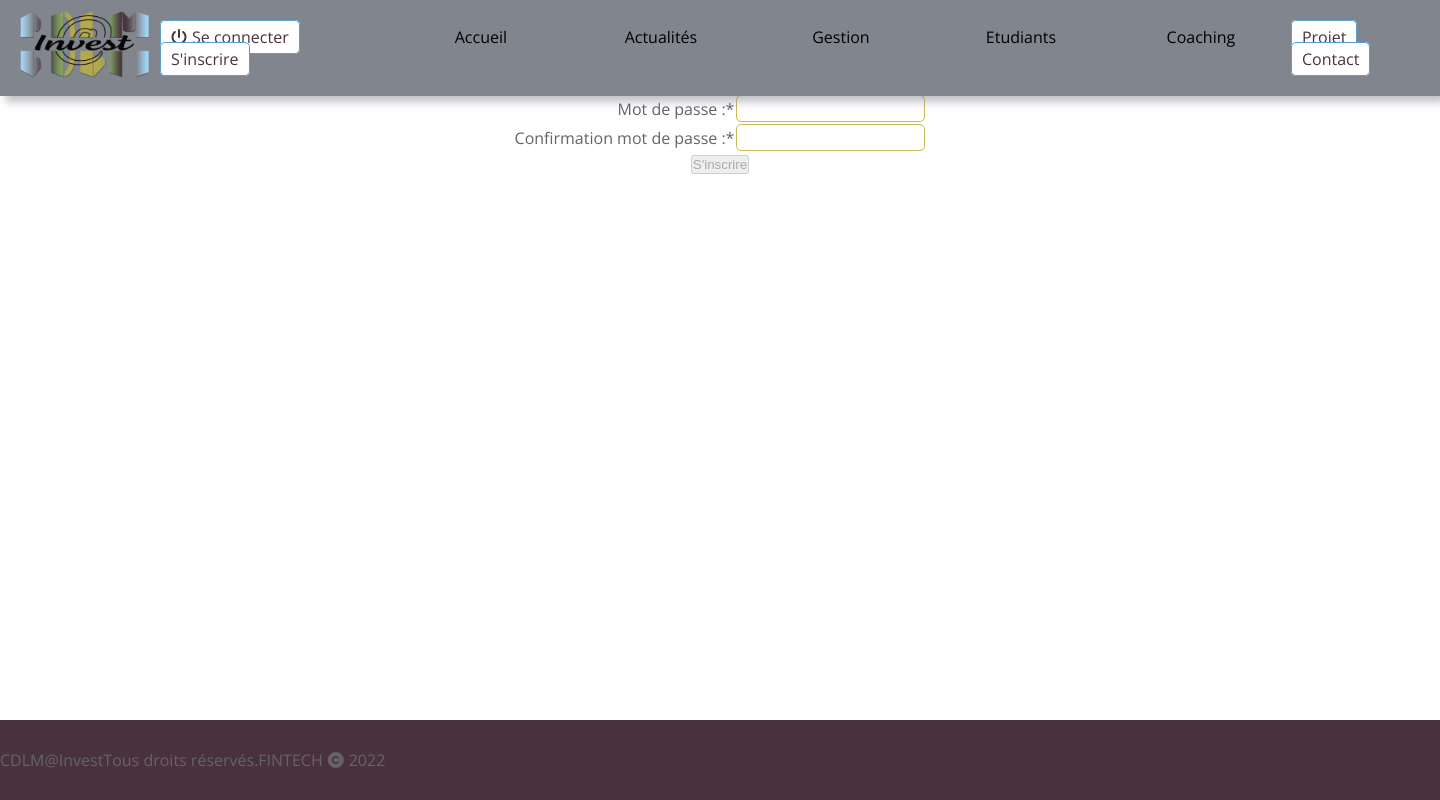
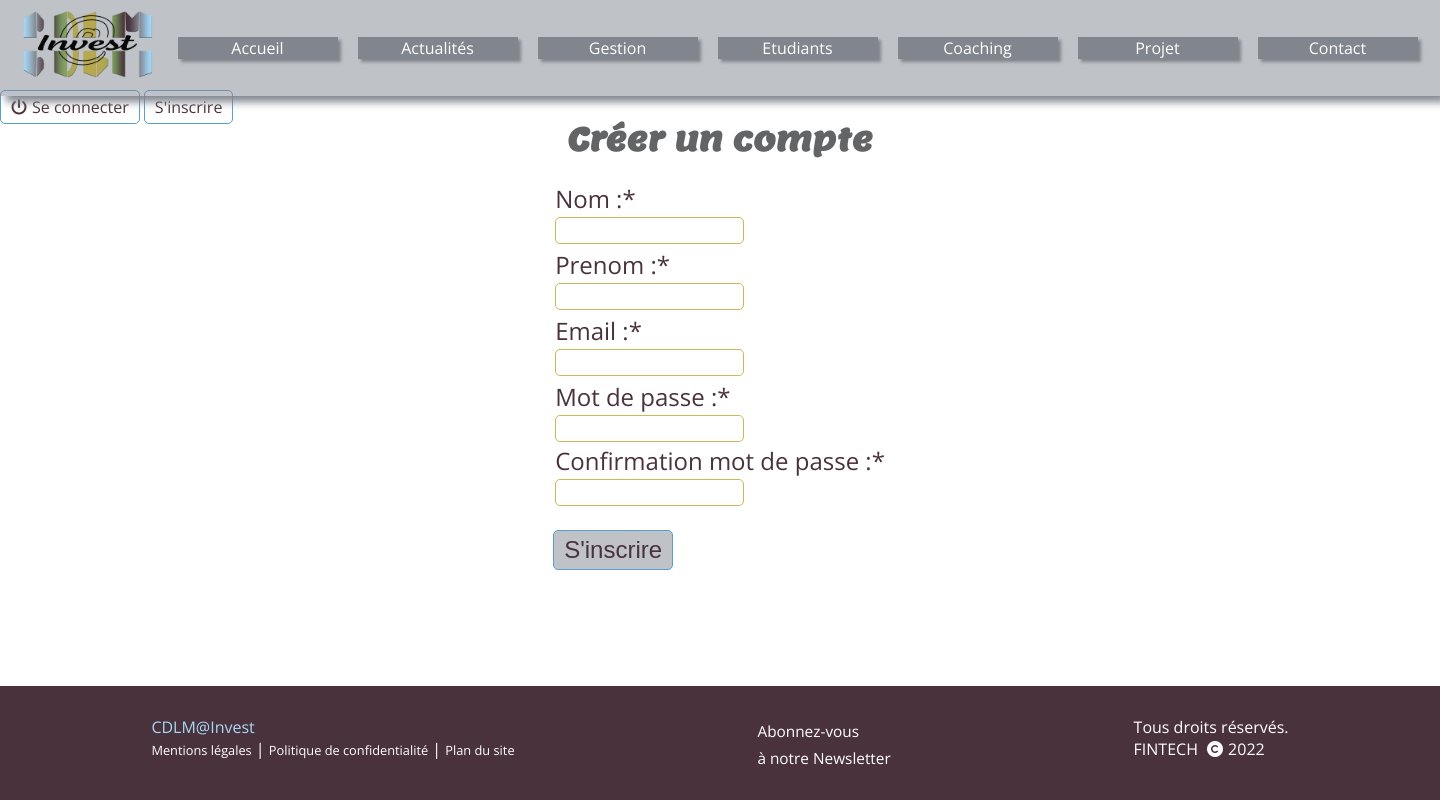
Before and after one commit to LaurentCoding/cdlm-invest, a PHP site: page /index.php?page=inscription in a window 1440 px wide. Run offline with PHP 8.4, Linux system fonts and the light colour scheme; some libraries are stand-ins or nearby versions.

Commit message:
mise en place du footer

```diff
--- a/public/css/default.css
+++ b/public/css/default.css
@@ -350,20 +350,24 @@ h1 {
 }
 
 header {
-  position: fixed;
   top: 0;
   left: 0;
   width: 100%;
   height: 6rem;
-  background-color: #80858e;
+  background-color: rgba(128, 133, 142, 0.5);
   padding: 10px;
-  -webkit-box-shadow: 6px 6px 8px rgba(128, 133, 142, 0.5);
-          box-shadow: 6px 6px 8px rgba(128, 133, 142, 0.5);
+  -webkit-box-shadow: 6px 6px 8px #80858e;
+          box-shadow: 6px 6px 8px #80858e;
   z-index: 10;
 }
 
-.menu {
-  /* On centre le texte dans la colonne */
+.home {
+  display: -webkit-box;
+  display: -ms-flexbox;
+  display: flex;
+  -webkit-box-align: center;
+      -ms-flex-align: center;
+          align-items: center;
 }
 
 .menu_accordeon {
@@ -382,20 +386,20 @@ header {
   -webkit-box-direction: normal;
       -ms-flex-direction: column;
           flex-direction: column;
-  padding: 0;
-  margin: 0;
   text-align: center;
 }
 
-.menu_accordeon ul li {
+.menu_accordeon li {
   background-color: #80858e;
-  border-radius: 6px;
-  margin-bottom: 2px;
-  -webkit-box-shadow: 3px 3px 3px rgba(128, 133, 142, 0.5);
-          box-shadow: 3px 3px 3px rgba(128, 133, 142, 0.5);
+  -webkit-box-shadow: 3px 3px 3px #80858e;
+          box-shadow: 3px 3px 3px #80858e;
 }
 
-.menu_accordeon ul li {
+.menu_accordeon li a {
+  color: white;
+}
+
+.menu_accordeon li li {
   max-height: 0;
   overflow: hidden;
   -webkit-transition: all .5s;
@@ -411,7 +415,7 @@ header {
 }
 
 .menu_accordeon li:hover {
-  background: rgba(128, 133, 142, 0.5);
+  background-color: rgba(128, 133, 142, 0.5);
 }
 
 .menu_accordeon li:hover li a {
@@ -419,7 +423,7 @@ header {
 }
 
 .menu-accordeon li li:hover {
-  background: #80858e;
+  background-color: rgba(128, 133, 142, 0.5);
 }
 
 .menu_accordeon ul li:last-child {
@@ -491,7 +495,7 @@ header {
     margin-top: 130px;
   }
   .connexion_titre_form {
-    font-size: 2rem;
+    font-size: 1.2rem;
   }
   .connexion_titre .btn {
     padding: 0 20px;
@@ -499,8 +503,21 @@ header {
 }
 
 footer {
-  height: 80px;
   background-color: #4a323c;
+  color: white;
+}
+
+footer a {
+  color: white;
+  font-size: 0.8em;
+}
+
+footer .newsletter {
+  font-size: 1.2em;
+}
+
+.footer_logo {
+  color: #a6d9f7;
 }
 
 .separator_primary {
--- a/public/css/form/_connexion.sass
+++ b/public/css/form/_connexion.sass
@@ -5,7 +5,7 @@
         margin-top: 130px
 
         &_form
-          font-size: 2rem
+          font-size: 1.2rem
 
 
     .connexion_titre .btn
--- a/public/css/import/_footer.sass
+++ b/public/css/import/_footer.sass
@@ -1,3 +1,12 @@
 footer
-  height: 80px
   background-color: $color_marron
+  color: $color_white
+
+  a
+    color: $color_white
+    font-size: 0.8em
+  .newsletter
+    font-size: 1.2em
+
+.footer_logo
+    color: $color_blue
--- a/public/css/import/_sidebar.sass
+++ b/public/css/import/_sidebar.sass
@@ -1,20 +1,22 @@
 
 
 header
-  position: fixed
+
   top: 0
   left: 0
   width: 100%
   height: 6rem
-  background-color: $color_grisf
+  background-color: $color_grisc
   padding: 10px
-  box-shadow: 6px 6px 8px $color_grisc
+  box-shadow: 6px 6px 8px $color_grisf
   z-index: 10
 
+.home
+  display: flex
+  align-items: center
 
 .menu
 
-  /* On centre le texte dans la colonne */
   &_accordeon
     padding: 0
     margin: 0
@@ -24,14 +26,13 @@ header
     ul
       display: flex
       flex-direction: column
-      padding: 0
-      margin: 0
       text-align: center
-      li
-        background-color: $color_grisf
-        border-radius: 6px
-        margin-bottom: 2px
-        box-shadow: 3px 3px 3px $color_grisc
+    li
+      background-color: $color_grisf
+
+      box-shadow: 3px 3px 3px $color_grisf
+      a
+        color: $color_white
 
       li
         max-height: 0
@@ -53,7 +54,7 @@ header
 .menu
   &_accordeon
     li:hover
-      background: $color_grisc
+      background-color: $color_grisc
 
 .menu
   &_accordeon
@@ -66,7 +67,7 @@ header
   &-accordeon
     li
       li:hover
-        background: $color_grisf
+        background-color: $color_grisc
 
 .menu
   &_accordeon
--- a/views/commun/footer.php
+++ b/views/commun/footer.php
@@ -1,8 +1,17 @@
-<footer class="d_flex  footer">
-    <div class="d_flex justify_content_center align_items_center">
-        <p>CDLM@Invest</p>
+<footer class=" footer">
+    <div class="d_flex justify_content_around  p_30">
+        <div>
+        <p class="footer_logo">CDLM@Invest</p>
+        <a  href="#">Mentions légales</a> | <a href="#">Politique de confidentialité</a> | <a href="#">Plan du site</a>
+        </div>
+        <div class="newsletter">
+            <a href="#">Abonnez-vous <br/>à notre Newsletter</a>
+        </div>
+        <div >
         <p>Tous droits réservés.</p>
         <span class="mr_5">FINTECH</span> <i class="fa-solid fa-copyright mr_5"></i><span>2022</span>
+        </div>
+
     </div>
 </footer>
 
--- a/views/commun/header.php
+++ b/views/commun/header.php
@@ -3,16 +3,11 @@
     <div>
         <a class="home_logo" href="<?= URL ?>accueil"><img src="<?= URL ?>public/img/cdlm.png" alt="logo" id="header_logo" class="header_logo"></a>
     </div>
-    <?php if (!is_connected()) : ?>
 
-        <div class="connection" id="connection">
-            <a href="<?= URL ?>connexion" class="btn btn_connexion"><i class="fa-solid fa-power-off mr_5"></i>Se connecter</a>
-            <a href="<?= URL ?>inscription" class="btn btn_connexion">S'inscrire</a>
-        </div>
-        <div class="d_flex justify_content_center">
+        <div class="home">
             <nav class="Menu">
                 <ul class="menu_accordeon">
-                    <li><a href="<?= URL ?>accueil">Accueil</a>
+                    <li class="m_10"><a href="<?= URL ?>accueil" >Accueil</a>
                         <ul>
                             <li><a href="<?= URL ?>sommeNous">Qui sommes-nous?</a></li>
                             <li><a href="<?= URL ?>">Notre histoire</a></li>
@@ -23,7 +18,7 @@
             </nav>
             <nav class="Menu">
                 <ul class="menu_accordeon">
-                    <li><a href="<?= URL ?>actualites">Actualités</a>
+                    <li class="m_10"><a href="<?= URL ?>actualites" >Actualités</a>
                         <ul>
                             <li><a href="">Juridiques</a></li>
                             <li><a href="">Economiques</a></li>
@@ -34,7 +29,7 @@
             </nav>
             <nav class="Menu">
                 <ul class="menu_accordeon">
-                    <li><a href="<?= URL ?>gestion">Gestion</a>
+                    <li class="m_10"><a href="<?= URL ?>gestion">Gestion</a>
                         <ul>
                             <li><a href="<?= URL ?>">Comptabilité</a></li>
                             <li><a href="<?= URL ?>">Rémunérer</a></li>
@@ -45,7 +40,7 @@
             </nav>
             <nav class="Menu">
                 <ul class="menu_accordeon">
-                    <li><a href="<?= URL ?>etudiant">Etudiants</a>
+                    <li class="m_10"><a href="<?= URL ?>etudiant" >Etudiants</a>
                         <ul>
                             <li><a href="<?= URL ?>">Entreprenariat Féminin</a></li>
                             <li><a href="<?= URL ?>">Entreprenariat Masculin</a></li>
@@ -56,7 +51,7 @@
             </nav>
             <nav class="Menu">
                 <ul class="menu_accordeon">
-                    <li><a href="<?= URL ?>coaching">Coaching</a>
+                    <li class="m_10"><a href="<?= URL ?>coaching">Coaching</a>
                         <ul>
                             <li><a href="<?= URL ?>">Coaching-1</a></li>
                             <li><a href="<?= URL ?>">Coaching-2</a></li>
@@ -65,11 +60,24 @@
                     </li>
                 </ul>
             </nav>
-            <div>
-                <a href="<?= URL ?>projet" class="btn btn_connexion">Projet</a>
-                <a href="<?= URL ?>contact" class="btn btn_connexion">Contact</a>
+            <nav class="Menu">
+                <ul class="menu_accordeon">
+                    <li class="m_10"><a href="<?= URL ?>projet">Projet</a>
+                    </li>
+                </ul>
+            </nav>
+            <nav class="Menu">
+                <ul class="menu_accordeon">
+                    <li class="m_10"><a href="<?= URL ?>contact">Contact</a>
+                    </li>
+                </ul>
+            </nav>
             </div>
+</header>
+<?php if (!is_connected()) : ?>
+
+        <div class="connection" id="connection">
+            <a href="<?= URL ?>connexion" class="btn btn_connexion"><i class="fa-solid fa-power-off mr_5"></i>Se connecter</a>
+            <a href="<?= URL ?>inscription" class="btn btn_connexion">S'inscrire</a>
         </div>
-    <?php endif ?>
-
-</header>
+<?php endif ?>
--- a/views/utilisateur/inscription.view.php
+++ b/views/utilisateur/inscription.view.php
@@ -1,41 +1,56 @@
 <!-- affichage formulaire -->
-<form method="POST" action="goInscription" class="d_flex align_items_center justify_content_center flex_column">
+
+<h1 class="inscription_titre">Créer un compte</h1>
+<form class="inscription_form mt_20" method="POST" action="goInscription" class="d_flex align_items_center justify_content_center flex_column">
     <table>
         <tr>
-            <td class="text_end">Nom :*</td>
+            <td class="form_name text_start mt_10">Nom :*</td>
+        </tr>
+        <tr>
             <td><input type="text" name="nom" id="nom" value="<?= $nom ?? "" ?>"></td>
         </tr>
         <tr>
             <td colspan="2" class="text_center"><span id="error_nom"></span></td>
         </tr>
         <tr>
-            <td class="text_end">Prenom :*</td>
+            <td class="form_name text_start mt_10">Prenom :*</td>
+        </tr>
+        <tr>
             <td><input type="text" name="prenom" id="prenom" value="<?= $prenom ?? "" ?>"></td>
         </tr>
         <tr>
             <td colspan="2" class="text_center"><span id="error_prenom"></span></td>
         </tr>
         <tr>
-            <td class="text_end">Email :*</td>
+            <td class="form_name text_start mt_10">Email :*</td>
+        </tr>
+        <tr>
             <td><input type="email" name="email" id="email" value="<?= $email ?? "" ?>"></td>
         </tr>
         <tr>
             <td colspan="2" class="text_center"><span id="error_email"></span></td>
         </tr>
         <tr>
-            <td class="text_end">Mot de passe :*</td>
+            <td class="form_name text_start mt_10">Mot de passe :*</td>
+        </tr>
+        <tr>
             <td><input type="password" name="password1" id="password1"></td>
         </tr>
         <tr>
-            <td class="text_end">Confirmation mot de passe :*</td>
+            <td class="form_name text_start mt_10">Confirmation mot de passe :*</td>
+        </tr>
+        <tr>
             <td><input type="password" name="password2" id="password2"></td>
         </tr>
         <tr>
             <td colspan="2" class="text_center"><span id="error_password"></span></td>
         </tr>
     </table>
-    <button type="submit">S'inscrire</button>
+    <div>
+        <button class="btn btn_valid mt_20" type="submit">S'inscrire</button>
+    </div>
 </form>
+
 <?php if (isset($_SESSION['inscription'])) { ?>
     <div>Votre Compte à bien été enregistré. <a href="<?= URL ?>connexion">Se connecter</a></div>
 
```
Also changed, not shown: views/utilisateur/connexion.view.php (+9 -4 lines), views/utilisateur/accueil.view.php (line endings or trailing spaces), 1 other file.
